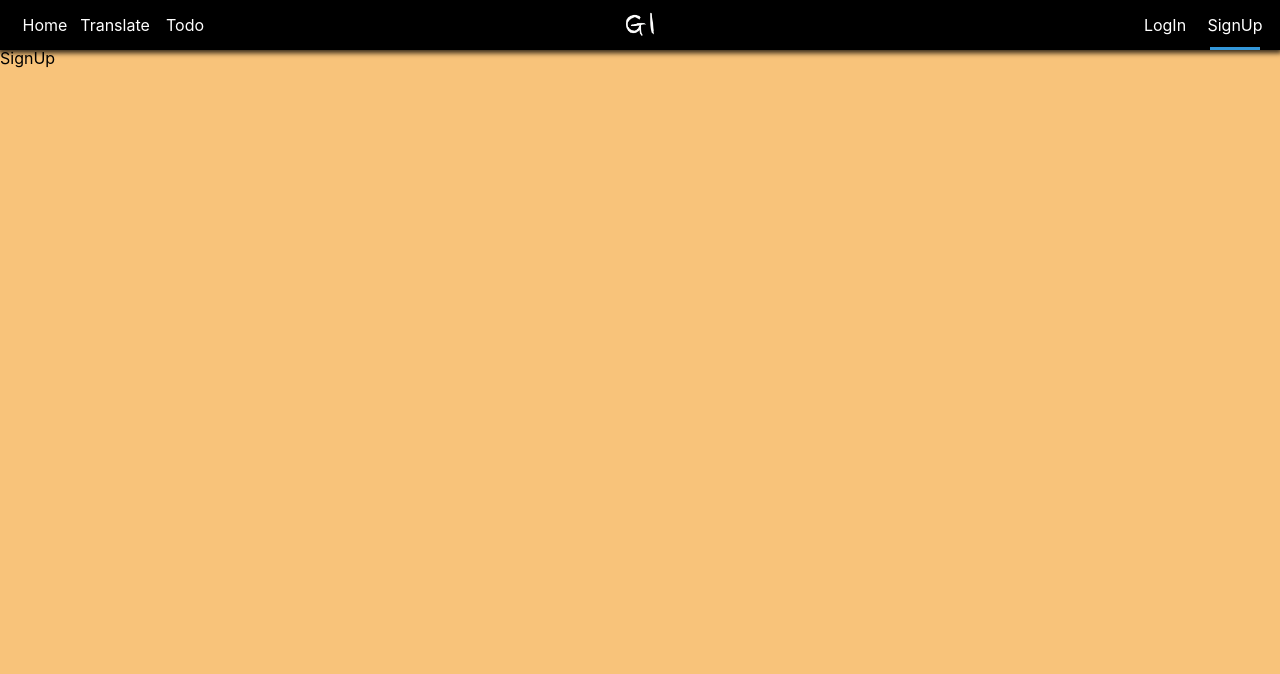
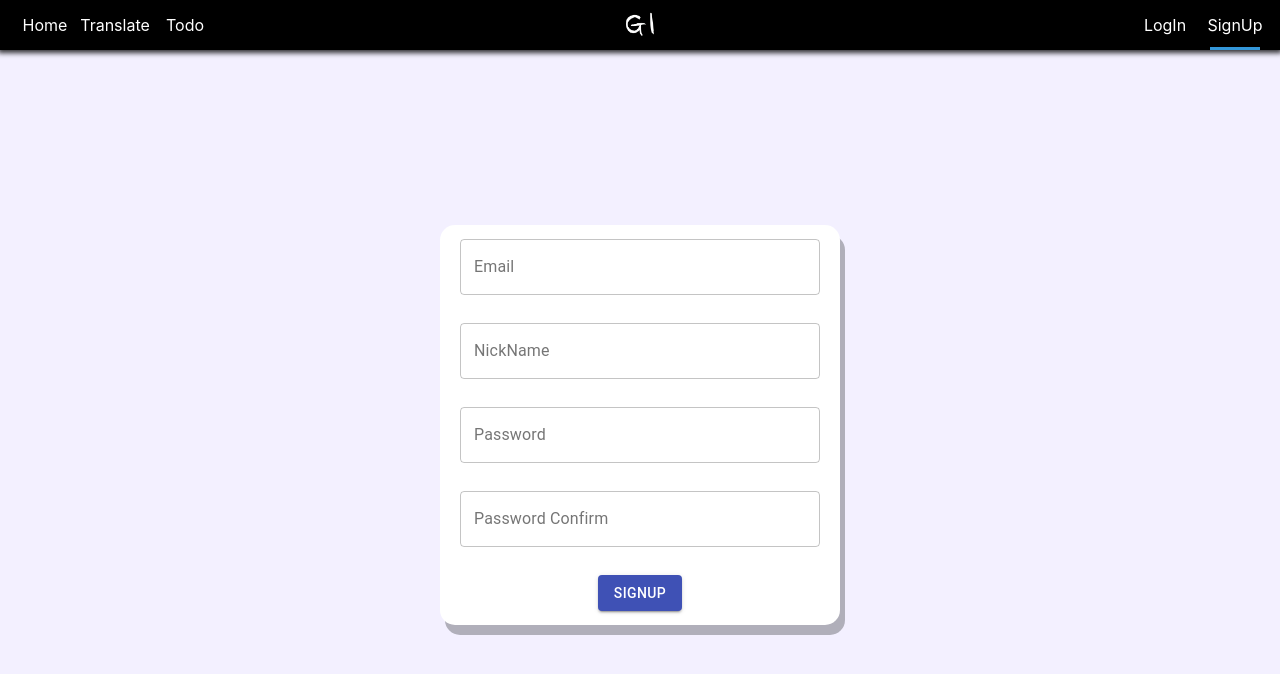
Before and after one commit to takeaways/cratypescript, a React (Create React App) app: page /signup in a window 1280 px wide. Shown: the top 674 px of the page. Built offline with nearby package versions, Linux system fonts and the light colour scheme.

Commit message:
signpu form

```diff
--- a/public/index.html
+++ b/public/index.html
@@ -9,35 +9,13 @@
 			name="description"
 			content="Web site created using create-react-app"
 		/>
+
 		<link rel="apple-touch-icon" href="%PUBLIC_URL%/logo192.png" />
-    <!--
-      manifest.json provides metadata used when your web app is installed on a
-      user's mobile device or desktop. See https://developers.google.com/web/fundamentals/web-app-manifest/
-    -->
 		<link rel="manifest" href="%PUBLIC_URL%/manifest.json" />
-    <!--
-      Notice the use of %PUBLIC_URL% in the tags above.
-      It will be replaced with the URL of the `public` folder during the build.
-      Only files inside the `public` folder can be referenced from the HTML.
 
-      Unlike "/favicon.ico" or "favicon.ico", "%PUBLIC_URL%/favicon.ico" will
-      work correctly both with client-side routing and a non-root public URL.
-      Learn how to configure a non-root public URL by running `npm run build`.
-    -->
 		<title>React App</title>
 	</head>
 	<body>
-    <noscript>You need to enable JavaScript to run this app.</noscript>
 		<div id="root"></div>
-    <!--
-      This HTML file is a template.
-      If you open it directly in the browser, you will see an empty page.
-
-      You can add webfonts, meta tags, or analytics to this file.
-      The build step will place the bundled scripts into the <body> tag.
-
-      To begin the development, run `npm start` or `yarn start`.
-      To create a production bundle, use `npm run build` or `yarn build`.
-    -->
 	</body>
 </html>
--- a/src/Components/GlbalStyles.tsx
+++ b/src/Components/GlbalStyles.tsx
@@ -13,7 +13,7 @@ const GlobalStyles = createGlobalStyle`
   body{
     font-family:-apple-system, BlinkMacSystemFont, 'Segoe UI', Roboto, Oxygen, Ubuntu, Cantarell, 'Open Sans', 'Helvetica Neue', sans-serif;
     font-size:1rem;
-    background-color:rgb(248,195,122);
+    background-color:#f3f0ff;
     padding-top:50px;
   }
 
--- a/src/Components/LogIn/index.tsx
+++ b/src/Components/LogIn/index.tsx
@@ -26,6 +26,7 @@ const LogIn: FunctionComponent<LogInTypes> = ({
                     <Styles.Submit>로그인</Styles.Submit>
                 </Styles.InputBlock>
             </Styles.Form>
+            <div className="g-signin2" data-onsuccess="onSignIn"></div>
         </Styles.Container>
     );
 }
--- a/src/Components/Nav/index.tsx
+++ b/src/Components/Nav/index.tsx
@@ -9,6 +9,8 @@ import MenuItem from '@material-ui/core/MenuItem';
 import MenuIcon from '@material-ui/icons/Menu';
 
 import * as Styles from "./styles";
+
+const isLoggedIn = false;
 
 const Nav: FunctionComponent<RouteComponentProps> = ({ location: { pathname } }) => {
 
@@ -35,11 +37,19 @@ const Nav: FunctionComponent<RouteComponentProps> = ({ location: { pathname } })
                     open={Boolean(anchorEl)}
                     onClose={handleClose}
                 >
-                    <MenuItem onClick={handleClose}><Link to={"/"}>Home</Link></MenuItem>
-                    <MenuItem onClick={handleClose}><Link to={"/translate"}>Translate</Link></MenuItem>
-                    <MenuItem onClick={handleClose}><Link to={"/todo"}>Todo</Link></MenuItem>
-                    <MenuItem onClick={handleClose}><Link to={"/login"}>Login</Link></MenuItem>
-                    <MenuItem onClick={handleClose}><Link to={"/signup"}>Signup</Link></MenuItem>
+                    <Link to={"/"}><MenuItem onClick={handleClose}>Home</MenuItem></Link>
+                    <Link to={"/translate"}><MenuItem onClick={handleClose}>Translate</MenuItem></Link>
+                    <Link to={"/todo"}><MenuItem onClick={handleClose}>Todo</MenuItem></Link>
+                    {isLoggedIn ? (
+                        <div>
+                            <MenuItem onClick={handleClose}>Logout</MenuItem>
+                        </div>
+                    ) : (
+                            <div>
+                                <Link to={"/login"}><MenuItem onClick={handleClose}>Login</MenuItem></Link>
+                                <Link to={"/signup"}><MenuItem onClick={handleClose}>Signup</MenuItem></Link>
+                            </div>
+                        )}
                 </Menu>
             </div>
             <Styles.HeaderBlock float={"left"} className="wide-top-menu">
@@ -66,12 +76,20 @@ const Nav: FunctionComponent<RouteComponentProps> = ({ location: { pathname } })
             </Styles.HeaderBlock>
             <Styles.HeaderBlock float={"right"} className="wide-top-menu">
                 <Styles.List>
+                    {isLoggedIn ? (
+                        <Styles.ListItem current={pathname === "/signup"}>
+                            <Styles.ListLink to={"/login"}>Logout</Styles.ListLink>
+                        </Styles.ListItem>
+                    ) : (
+                            <>
                                 <Styles.ListItem current={pathname === "/login"}>
                                     <Styles.ListLink to={"/login"}>LogIn</Styles.ListLink>
                                 </Styles.ListItem>
                                 <Styles.ListItem current={pathname === "/signup"}>
                                     <Styles.ListLink to={"/signup"}>SignUp</Styles.ListLink>
                                 </Styles.ListItem>
+                            </>
+                        )}
                 </Styles.List>
             </Styles.HeaderBlock>
         </Styles.Header>
--- a/src/Components/Section/index.tsx
+++ b/src/Components/Section/index.tsx
@@ -1,8 +1,8 @@
 import * as React from "react";
-import {FunctionComponent} from "react";
+import { FunctionComponent } from "react";
 import * as Styles from "./styles";
 
-const Section:FunctionComponent<any> = ({title, children}) => {
+const Section: FunctionComponent<any> = ({ title, children }) => {
     return (
         <Styles.Container>
             <Styles.Title>{title}</Styles.Title>
--- a/src/Components/Section/styles.tsx
+++ b/src/Components/Section/styles.tsx
@@ -8,6 +8,7 @@ export const Container = styled.div`
 export const Title = styled.span`
 	font-size: 3rem;
 	font-weight: 600;
+	color:white;
 `;
 export const Grid = styled.div`
 	margin-top: 25px;
--- /dev/null
+++ b/src/Components/Signup/index.tsx
@@ -0,0 +1,18 @@
+import * as React from "react";
+import * as Styles from "./styles";
+
+const SignUp: React.FunctionComponent = () => {
+    return (
+        <Styles.Container>
+            <Styles.Form noValidate autoComplete="off">
+                <Styles.Input label="Email" variant="outlined"></Styles.Input>
+                <Styles.Input label="NickName" variant="outlined"></Styles.Input>
+                <Styles.Input label="Password" variant="outlined"></Styles.Input>
+                <Styles.Input label="Password Confirm" variant="outlined"></Styles.Input>
+                <Styles.Btn variant="contained" color="primary">SignUp</Styles.Btn>
+            </Styles.Form>
+        </Styles.Container>
+    )
+}
+
+export default SignUp;
--- /dev/null
+++ b/src/Components/Signup/styles.tsx
@@ -0,0 +1,29 @@
+import styled from 'styled-components';
+import { TextField, Button } from "@material-ui/core";
+
+export const Container = styled.div`
+    width:100%;
+    height: calc(100vh - 50px);
+    display:flex;
+    justify-content:center;
+    align-items:center;
+`
+
+export const Form = styled.form`
+    width:400px;
+    display:flex;
+    flex-direction:column;
+    justify-content:space-around;
+    align-items:center;
+    height:400px;
+    margin: 0 auto;
+    background-color:white;
+    border-radius:15px;
+    box-shadow: 5px 10px rgba(21,24,29,0.3);
+`
+
+export const Input = styled(TextField)`
+    width:90%;
+    margin-bottom:10px;
+`
+export const Btn = styled(Button)``
--- a/src/Components/Todo/Item/styles.tsx
+++ b/src/Components/Todo/Item/styles.tsx
@@ -17,7 +17,7 @@ export const ListItem = styled.li`
     width:400px;
     height:160px;
     display:inline-block;
-    background-color:#f8f0fc;
+    background-color:white;
     border-radius:15px;
     margin-bottom:30px;
     font-size:15px;
--- a/src/Pages/SignUp/SignUpPresenter.tsx
+++ b/src/Pages/SignUp/SignUpPresenter.tsx
@@ -1,5 +1,10 @@
 import * as React from "react";
+import SignUp from "../../Components/Signup";
 
-const LogInPresenter = () =><div>SignUp</div>;
+
+
+const LogInPresenter = () => (
+    <SignUp />
+)
 
 export default LogInPresenter;
```
Also changed, not shown: public/auth/google.js (added, +7 -0 lines). Lines whose indentation alone changed are shown as unchanged.
